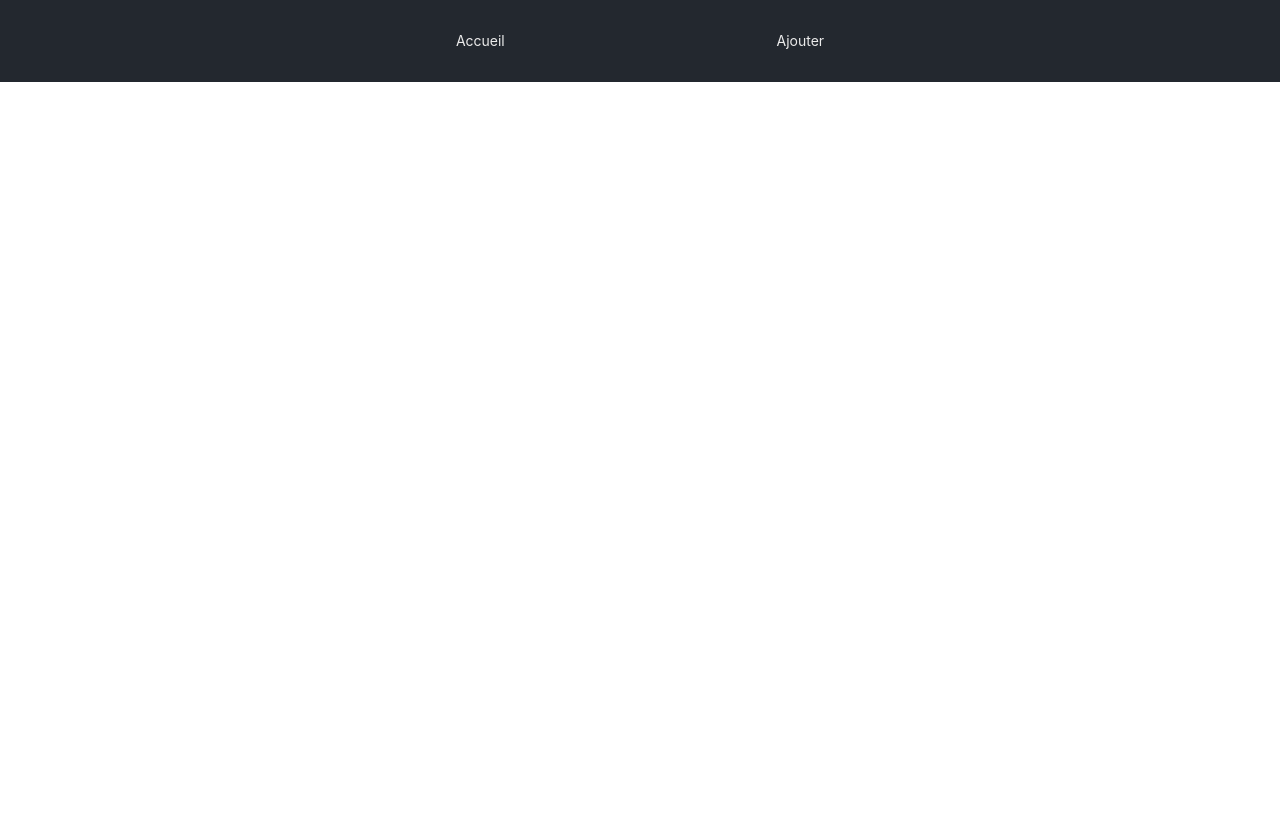
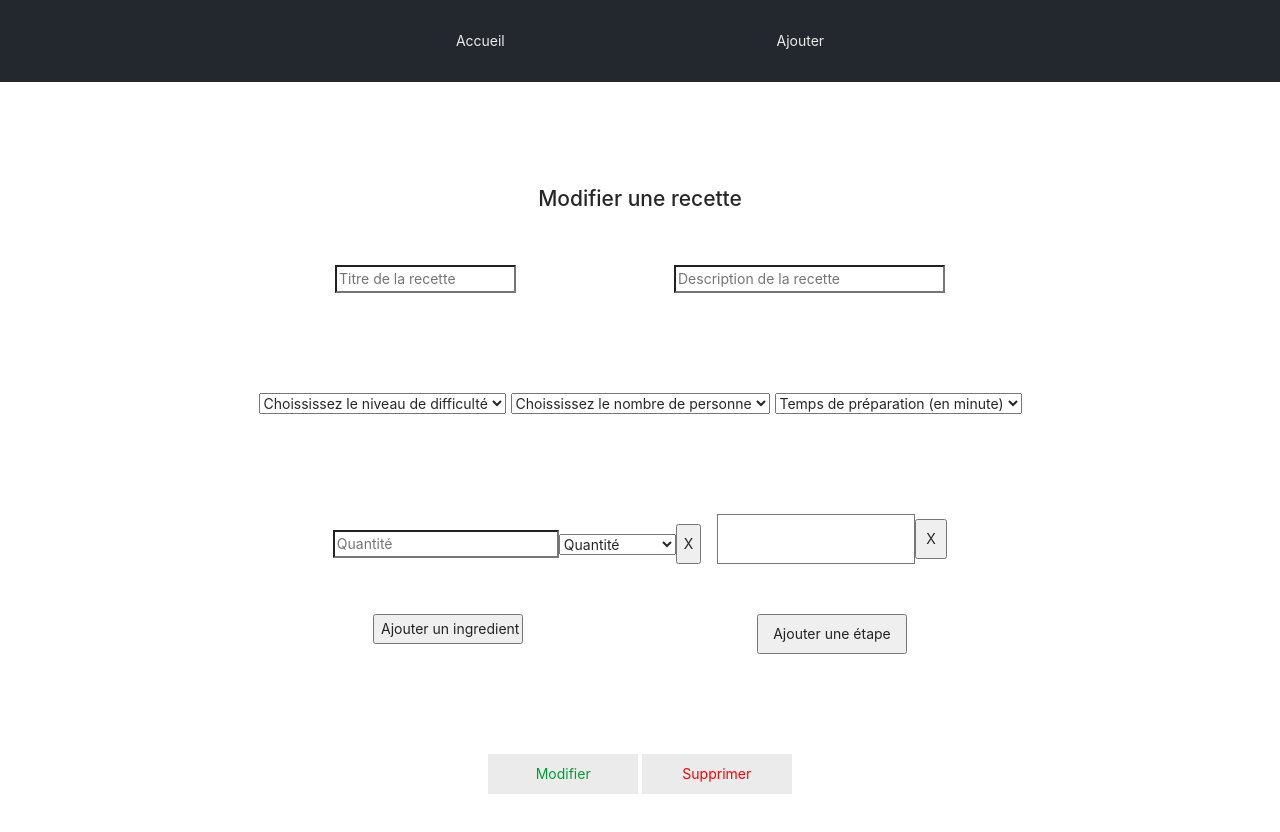
Before and after one commit to Thadro/Cantina, a React (Create React App) app: page /recette/edit/1 in a window 1280 px wide. Shown: the top 832 px of the page. Before the commit the page ends 800 px from the top, so only its background shows below. Built offline with nearby package versions, Linux system fonts and the light colour scheme.

Commit message:
Add, modify recipe added + Filter in progress

```diff
--- a/src/App.css
+++ b/src/App.css
@@ -146,6 +146,7 @@ header {
 
 .modifier-btn {
   margin: auto;
+  margin: 0;
   transition: ease 0.5s;
   background-color: #ebebeb;
   color: #009e32;
@@ -172,3 +173,103 @@ header {
   color: #ebebeb;
   background-color: red;
 }
+
+/* Ajouter une recette */
+
+.add-recipe-ctnr {
+  width: 60%;
+  margin: 100px auto;
+}
+
+.add-recipe-ctnr h2 {
+  margin-bottom: 50px;
+}
+
+.add-recipe {
+  width: 100%;
+  display: flex;
+  flex-direction: column;
+  align-items: center;
+}
+
+.title-des-ctnr {
+  width: 100%;
+  height: auto;
+  display: flex;
+  align-items: center;
+  justify-content: space-around;
+}
+
+.first-select-ctnr {
+  width: 100%;
+  margin: 50px auto;
+  display: flex;
+  align-items: center;
+  justify-content: space-around;
+}
+
+.quantite-etape-ctnr {
+  width: 100%;
+  height: auto;
+  display: flex;
+  align-items: center;
+  justify-content: space-around;
+}
+
+.quantite-global-ctnr {
+  width: 30%;
+  height: auto;
+  display: flex;
+  flex-direction: column;
+  align-items: center;
+}
+
+.quantite-ctnr {
+  width: 100%;
+  display: flex;
+  align-items: center;
+  justify-content: space-around;
+}
+
+.add-recipe input {
+  margin-bottom: 50px;
+}
+
+.add-recipe select {
+  margin-bottom: 50px;
+}
+
+.ingredient-supp {
+  margin: 0;
+}
+
+.etape-global-ctnr {
+  width: 30%;
+  height: auto;
+  display: flex;
+  flex-direction: column;
+  align-items: center;
+}
+
+.etape-ctnr {
+  width: 100%;
+  display: flex;
+  align-items: center;
+  justify-content: space-between;
+}
+
+.textarea1 {
+  width: 290px;
+  resize: none;
+}
+
+/* Modifier recette */
+
+.button-modif-ctnr {
+  width: 40%;
+  height: auto;
+  margin-top: 50px;
+  display: flex;
+  align-items: center;
+  justify-content: space-around;
+}
--- a/src/App.js
+++ b/src/App.js
@@ -19,7 +19,12 @@ function App() {
             Accueil
           </NavLink>
 
-                    <NavLink to="/ajouter" activeClassName="selected" className="header-a" exact>
+          <NavLink
+            to="/ajouter"
+            activeClassName="selected"
+            className="header-a"
+            exact
+          >
             Ajouter
           </NavLink>
         </header>
@@ -30,6 +35,8 @@ function App() {
         <Route path="/ajouter" component={Ajouter} exact />
         {/* Infos */}
         <Route path="/recette/:id" component={Infos} exact />
+        {/* Modifier */}
+        <Route path="/recette/edit/:id" component={Modification} exact />
       </div>
     </BrowserRouter>
   );
--- a/src/views/Accueil.js
+++ b/src/views/Accueil.js
@@ -11,11 +11,33 @@ const Accueil = () => {
   let history = useHistory();
 
   const [recettes, setRecettes] = useState(null);
+  const [recherche, setRecherche] = useState("");
+  const [niveau, setNiveau] = useState("");
+  const [personne, setPersonne] = useState("");
+  const filter = (recette) => {
+    console.log(recette, recherche);
+    return (
+      recette.titre.toLowerCase().includes(recherche.toLowerCase()) &&
+      (niveau === "" || recette.niveau === niveau) &&
+      (personne === "" || recette.personnes === personne)
+    );
+  };
+  const handleChange = (event) => {
+    setRecherche(event.target.value);
+  };
+
+  const handleNiveau = (event) => {
+    setNiveau(event.target.value);
+  };
+
+  const handlePersonne = (event) => {
+    setPersonne(event.target.value);
+  };
 
   useEffect(() => {
     fetch("http://localhost:9000/api/recipes")
-            .then(res => res.json())
-            .then(recipes => {
+      .then((res) => res.json())
+      .then((recipes) => {
         setRecettes(recipes);
       });
   }, []);
@@ -25,20 +47,25 @@ const Accueil = () => {
       <div className="App">
         <h1 className="titre-accueil">Liste des recettes</h1>
         <form className="filter-ctnr">
-                    <input name="search to" type="text" size="15" placeholder="Nom de la recette" />
-                    <select>
-                        <option value="" disabled selected>
-                            Choississez votre niveau de difficulté
-                        </option>
+          <input
+            name="recherche"
+            type="text"
+            size="15"
+            placeholder="Nom de la recette"
+            value={recherche}
+            onChange={handleChange}
+          />
+          <select value={niveau} onChange={handleNiveau}>
+            <option value="">Choississez votre niveau de difficulté</option>
             <option value="padawan">Padawan</option>
             <option value="jedi">Jedi</option>
-                        <option value="maître jedi">Maître Jedi</option>
+            <option value="maitre">Maître Jedi</option>
           </select>
-                    <select>
-                        <option value="" disabled selected>
-                            Choississez le nombre de personne
+          <select value={personne} onChange={handlePersonne}>
+            <option value="">Choississez le nombre de personne</option>
+            <option type="number" value="1">
+              1
             </option>
-                        <option value="1">1</option>
             <option value="2">2</option>
             <option value="3">3</option>
             <option value="4">4</option>
@@ -63,15 +90,22 @@ const Accueil = () => {
         </form>
         <div className="recette-ctnr">
           {recettes &&
-                        recettes.map(recette => (
+            recettes.filter(filter).map((recette) => (
               <Card
                 style={{ width: 300, margin: 25 }}
                 cover={<img alt="example" src={recette.photo} />}
                 actions={[
-                                    <EyeOutlined key="details" onClick={() => history.push(`/recette/${recette.id}`)} />,
-                                    <EditOutlined key="modify" />,
+                  <EyeOutlined
+                    key="details"
+                    onClick={() => history.push(`/recette/${recette.id}`)}
+                  />,
+                  <EditOutlined
+                    key="modify"
+                    onClick={() => history.push(`/recette/edit/${recette.id}`)}
+                  />,
                   <DeleteOutlined key="delete" className="delete-btn" />,
-                                ]}>
+                ]}
+              >
                 <Meta title={recette.titre} />
                 <div className="infos-card-ctnr">
                   <p>Niveau de force requis : {recette.niveau}</p>
--- a/src/views/Ajouter.js
+++ b/src/views/Ajouter.js
@@ -2,11 +2,24 @@ import React from "react";
 
 function Ajouter() {
   return (
-        <div>
+    <div class="add-recipe-ctnr">
       <h2>Ajouter une recette</h2>
-            <form className="filter-ctnr">
-                <input name="add title" type="text" size="15" placeholder="Titre de la recette" />
-                <input name="add description" type="text" size="25" placeholder="Description de la recette" />
+      <form className="add-recipe">
+        <div className="title-des-ctnr">
+          <input
+            name="add title"
+            type="text"
+            size="15"
+            placeholder="Titre de la recette"
+          />
+          <input
+            name="add description"
+            type="text"
+            size="25"
+            placeholder="Description de la recette"
+          />
+        </div>
+        <div className="first-select-ctnr">
           <select>
             <option value="" disabled selected>
               Choississez le niveau de difficulté
@@ -41,8 +54,16 @@ function Ajouter() {
             <option value="70min">70</option>
             <option value="80min">80</option>
           </select>
-                <div>
-                    <input name="quantité" type="number" size="5" placeholder="Quantité" />
+        </div>
+        <div className="quantite-etape-ctnr">
+          <div className="quantite-global-ctnr">
+            <div className="quantite-ctnr">
+              <input
+                name="quantité"
+                type="number"
+                size="5"
+                placeholder="Quantité"
+              />
               <select>
                 <option value="" disabled selected>
                   Quantité
@@ -52,11 +73,44 @@ function Ajouter() {
                 <option value="quantité">Nb</option>
                 <option value="cuillère">Cuillère à café</option>
               </select>
-                    <input className="ingredient-supp" type="button" value="X" style={{ height: 40, width: 40 }} />
+              <input
+                className="ingredient-supp"
+                type="button"
+                value="X"
+                style={{ height: 40, width: 40 }}
+              />
             </div>
-                <div>
-                    <textarea></textarea>
+            <input
+              className="ingredient-add"
+              type="button"
+              value="Ajouter un ingredient"
+              style={{ height: 30, width: 150 }}
+            />
           </div>
+          <div className="etape-global-ctnr">
+            <div className="etape-ctnr">
+              <textarea className="textarea1"></textarea>
+              <input
+                className="etape-supp"
+                type="button"
+                value="X"
+                style={{ height: 40, width: 40, margin: 0 }}
+              />
+            </div>
+            <input
+              className="ajouter-etape"
+              type="button"
+              value="Ajouter une étape"
+              style={{ height: 40, width: 150, marginTop: 50 }}
+            />
+          </div>
+        </div>
+        <input
+          className="modifier-btn"
+          type="submit"
+          value="Ajouter la recette"
+          style={{ height: 40, width: 150 }}
+        />
       </form>
     </div>
   );
--- a/src/views/Modification.js
+++ b/src/views/Modification.js
@@ -0,0 +1,127 @@
+import React from "react";
+
+function Ajouter() {
+  return (
+    <div class="add-recipe-ctnr">
+      <h2>Modifier une recette</h2>
+      <form className="add-recipe">
+        <div className="title-des-ctnr">
+          <input
+            name="add title"
+            type="text"
+            size="15"
+            placeholder="Titre de la recette"
+          />
+          <input
+            name="add description"
+            type="text"
+            size="25"
+            placeholder="Description de la recette"
+          />
+        </div>
+        <div className="first-select-ctnr">
+          <select>
+            <option value="" disabled selected>
+              Choississez le niveau de difficulté
+            </option>
+            <option value="padawan">Padawan</option>
+            <option value="jedi">Jedi</option>
+            <option value="maître jedi">Maître Jedi</option>
+          </select>
+          <select>
+            <option value="" disabled selected>
+              Choississez le nombre de personne
+            </option>
+            <option value="1">1</option>
+            <option value="2">2</option>
+            <option value="3">3</option>
+            <option value="4">4</option>
+            <option value="5">5</option>
+            <option value="6">6</option>
+            <option value="7">7</option>
+            <option value="8">8</option>
+          </select>
+          <select>
+            <option value="" disabled selected>
+              Temps de préparation (en minute)
+            </option>
+            <option value="10min">10</option>
+            <option value="20min">20</option>
+            <option value="30min">30</option>
+            <option value="40min">40</option>
+            <option value="50min">50</option>
+            <option value="60min">60</option>
+            <option value="70min">70</option>
+            <option value="80min">80</option>
+          </select>
+        </div>
+        <div className="quantite-etape-ctnr">
+          <div className="quantite-global-ctnr">
+            <div className="quantite-ctnr">
+              <input
+                name="quantité"
+                type="number"
+                size="5"
+                placeholder="Quantité"
+              />
+              <select>
+                <option value="" disabled selected>
+                  Quantité
+                </option>
+                <option value="g">g</option>
+                <option value="cl">cl</option>
+                <option value="quantité">Nb</option>
+                <option value="cuillère">Cuillère à café</option>
+              </select>
+              <input
+                className="ingredient-supp"
+                type="button"
+                value="X"
+                style={{ height: 40, width: 40 }}
+              />
+            </div>
+            <input
+              className="ingredient-add"
+              type="button"
+              value="Ajouter un ingredient"
+              style={{ height: 30, width: 150 }}
+            />
+          </div>
+          <div className="etape-global-ctnr">
+            <div className="etape-ctnr">
+              <textarea className="textarea1"></textarea>
+              <input
+                className="etape-supp"
+                type="button"
+                value="X"
+                style={{ height: 40, width: 40, margin: 0 }}
+              />
+            </div>
+            <input
+              className="ajouter-etape"
+              type="button"
+              value="Ajouter une étape"
+              style={{ height: 40, width: 150, marginTop: 50 }}
+            />
+          </div>
+        </div>
+        <div className="button-modif-ctnr">
+          <input
+            className="modifier-btn"
+            type="button"
+            value="Modifier"
+            style={{ height: 40, width: 150 }}
+          />
+          <input
+            className="supprimer-btn"
+            type="button"
+            value="Supprimer"
+            style={{ height: 40, width: 150 }}
+          />
+        </div>
+      </form>
+    </div>
+  );
+}
+
+export default Ajouter;
```
Also changed, not shown: src/views/Infos.js (+24 -7 lines), 1 other file (tests, documents, lock files or other folders). Lines whose indentation alone changed are shown as unchanged.
